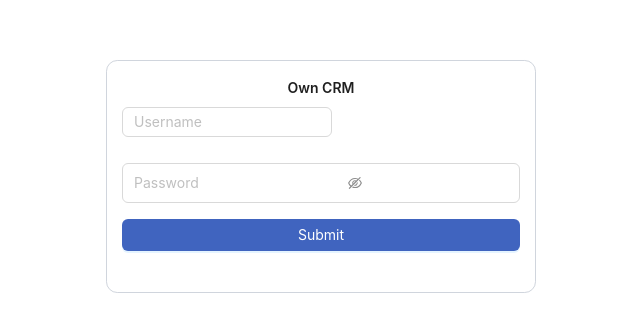
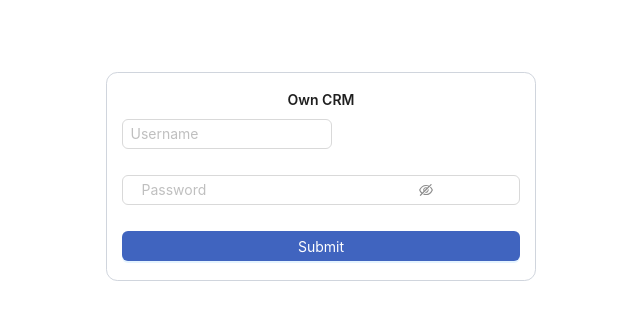
Before and after one commit to SerdarHoja/own_crm, a Vue app: page /login in a window 1280 px wide. Shown: the part 232-564 px from the top of the page, without its empty margins (319-959 px from the left). Built offline with nearby package versions, Linux system fonts and the light colour scheme; what vue-sweetalert2, vue-the-mask would draw is missing.

Commit message:
fix style

```diff
--- a/src/assets/custom-style.css
+++ b/src/assets/custom-style.css
@@ -43,7 +43,7 @@
 .form__btns{
     display: flex;
 }
-.form__btns .ant-form-item{
+.form__btns .ant-form-item.css-kqecok{
     width: max-content!important;
     margin-right: 1.6rem;
 }
@@ -129,9 +129,9 @@ span.anticon.anticon-delete {
 .ant-input{
     width: 28rem!important;
 }
-.layout .ant-input{
-    height: 100%;
-}
+
+
+
 .ant-modal-body .ant-select-selection-item{
     height: max-content;
     margin: auto;
@@ -174,6 +174,9 @@ span.anticon.anticon-delete {
     height: 4rem;
     border-start-end-radius: .4rem;
     border-end-end-radius: .4rem;
+}
+.ant-form-item-control-input-content{
+    display: flex;
 }
 
 
@@ -265,6 +268,12 @@ span.anticon.anticon-delete {
 :where(.css-dev-only-do-not-override-kqecok).ant-form-item .ant-form-item-control-input {
     min-height: 4rem!important;
 }
+:where(.css-dev-only-do-not-override-kqecok).ant-input-number .ant-input-number-input {
+    width: 100% !important;
+    height: 4rem!important;
+    padding: 0 1.1rem!important;
+    border-radius: .4rem!important;
+}
 
 .objects-detail__info-subtitle{
     font-size: 1.4rem;
@@ -343,3 +352,21 @@ span.anticon.anticon-delete {
 .grid-col-cast{
     grid-template-columns: 24% 14% 18% 15% 10% 14%;
 }
+.css-dev-only-do-not-override-kqecok.ant-btn{
+    height: 4rem;
+}
+
+
+.login .ant-input{
+    height: 100% !important;
+    padding: 0 1rem!important;
+}
+.login .ant-btn{
+    height: 4rem !important;
+}
+.login .btn-submit{
+    margin-bottom: 0!important;
+}
+.login .ant-input-suffix{
+    margin: 0 auto!important;
+}
--- a/src/components/objects/VillageItem.vue
+++ b/src/components/objects/VillageItem.vue
@@ -29,8 +29,8 @@
                     <p v-if="object.security.value">{{`${object.security.name}`}}: {{`${object.security.value}`}}</p>
                   </div>
                 </div>
-                <div class=" flex justify-center" >
-                  <div class="m-auto" v-if="object.active == 'Y'">Опубликован</div>
+                <div class=" flex" >
+                  <div class="my-auto" v-if="object.active == 'Y'">Опубликован</div>
                 </div>
             </div>
         </a-card>
--- a/src/views/Login.vue
+++ b/src/views/Login.vue
@@ -1,6 +1,6 @@
 <template>
       <a-form
-        class="w-[430px] bg-white border-[1px] border-solid border-[#D0D5DD] px-8 py-10 rounded-3xl mt-9 mx-auto"
+        class="login w-[430px] bg-white border-[1px] border-solid border-[#D0D5DD] px-8 py-10 rounded-3xl mt-9 mx-auto"
         :model="formState"
         name="basic"
         autocomplete="off"
@@ -23,8 +23,8 @@
           <a-input-password v-model:value="formState.password" placeholder="Password" />
         </a-form-item>
 
-        <a-form-item>
-          <a-button type="primary" html-type="submit" :loading="loading" class="!bg-blue-600 w-full">Submit</a-button>
+        <a-form-item class="btn-submit">
+          <a-button type="primary" html-type="submit" :loading="loading" class=" !bg-blue-600 w-full">Submit</a-button>
         </a-form-item>
       </a-form>
   </template>
```
Also changed, not shown: src/assets/main.css.
